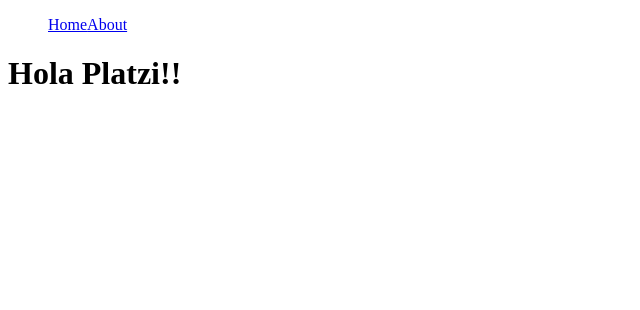
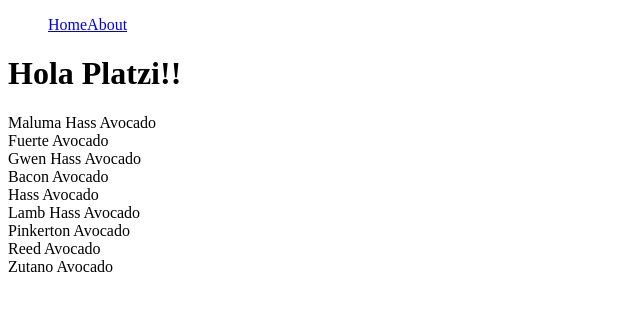
Before and after one commit to JuanMa1903/NextJsProject-1, a Next.js app: page / in a window 1280 px wide. Shown: the top 310 px of the page, without its empty margins (0-640 px from the left). Built offline with nearby package versions, Linux system fonts and the light colour scheme.

Commit message:
Update 27/04

```diff
--- a/package.json
+++ b/package.json
@@ -2,7 +2,7 @@
   "name": "nextjsproject-1",
   "version": "1.0.0",
   "description": "ShopPage",
-  "main": "index.js",
+  "main": "index.tsx",
   "scripts": {
     "test": "echo \"Error: no test specified\" && exit 1",
     "dev": "next",
--- a/pages/index.tsx
+++ b/pages/index.tsx
@@ -1,9 +1,7 @@
 import React, { useState, useEffect } from "react";
-import Navbar from "../pages/components/Navbar/Navbar";
-
-
+import Navbar from "./components/Navbar/Navbar";
 const HomePage = () => {
-  const [productList, setproductList] = useState<TProduct>([]);
+  const [productList, setproductList] = useState<TProduct[]>([]);
 
   useEffect(() => {
     window
@@ -18,9 +16,9 @@
     <div>
       <Navbar />
       <h1>Hola Platzi!!</h1>
-      {productList.map((product) => {
-        <div>{product.name}</div>;
-      })}
+      {productList.map((product) => (
+        <div>{product.name}</div>
+      ))}
     </div>
   );
 };
```
